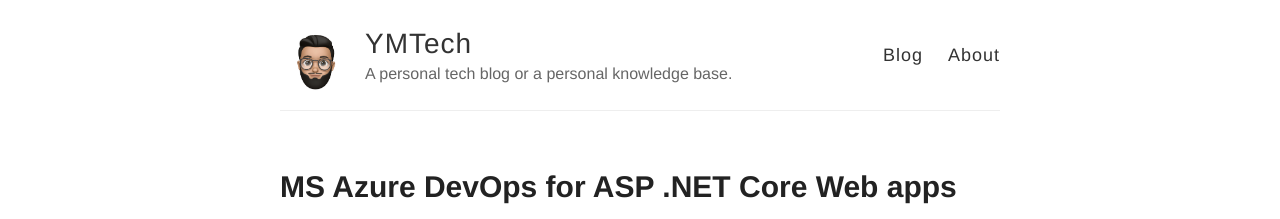
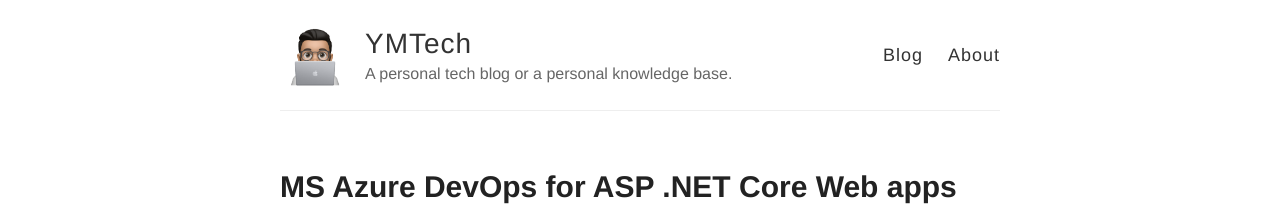
Before and after one commit to YousefKJM/YousefKJM.github.io, a Jekyll site: the page built from index.html, in a window 1280 px wide. Shown: the top 219 px of the page. Built offline with Jekyll 4.4.1, drawn with Linux system fonts in a browser that asks for light colours.

Commit message:
Change the avatar

```diff
--- a/_config.yml
+++ b/_config.yml
@@ -9,7 +9,7 @@
 description: A personal tech blog or a personal knowledge base.
 
 # URL of your avatar or profile pic (you could use your GitHub profile pic)
-avatar: /images/main/me.jpg
+avatar: /images/main/me.png
 
 #
 # Flags below are optional
```
Also changed, not shown: images/main/me.png (added).
